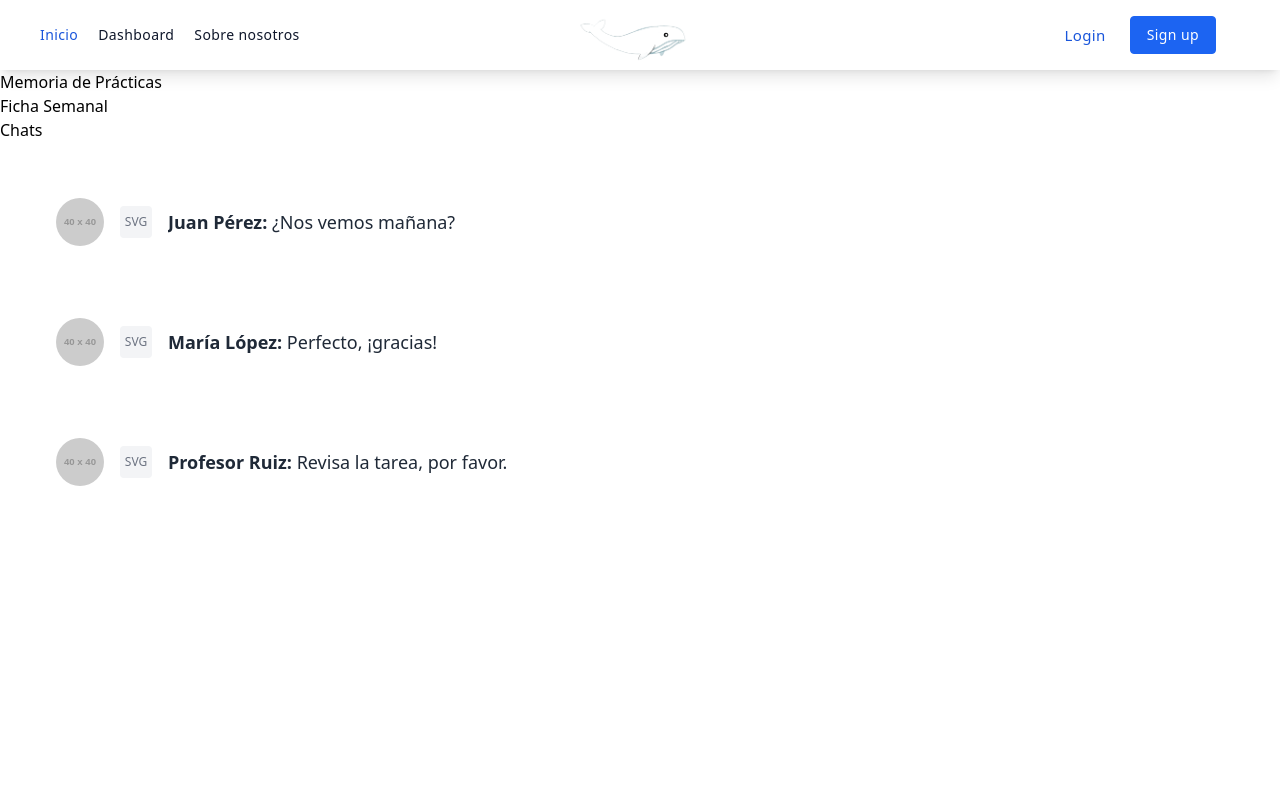
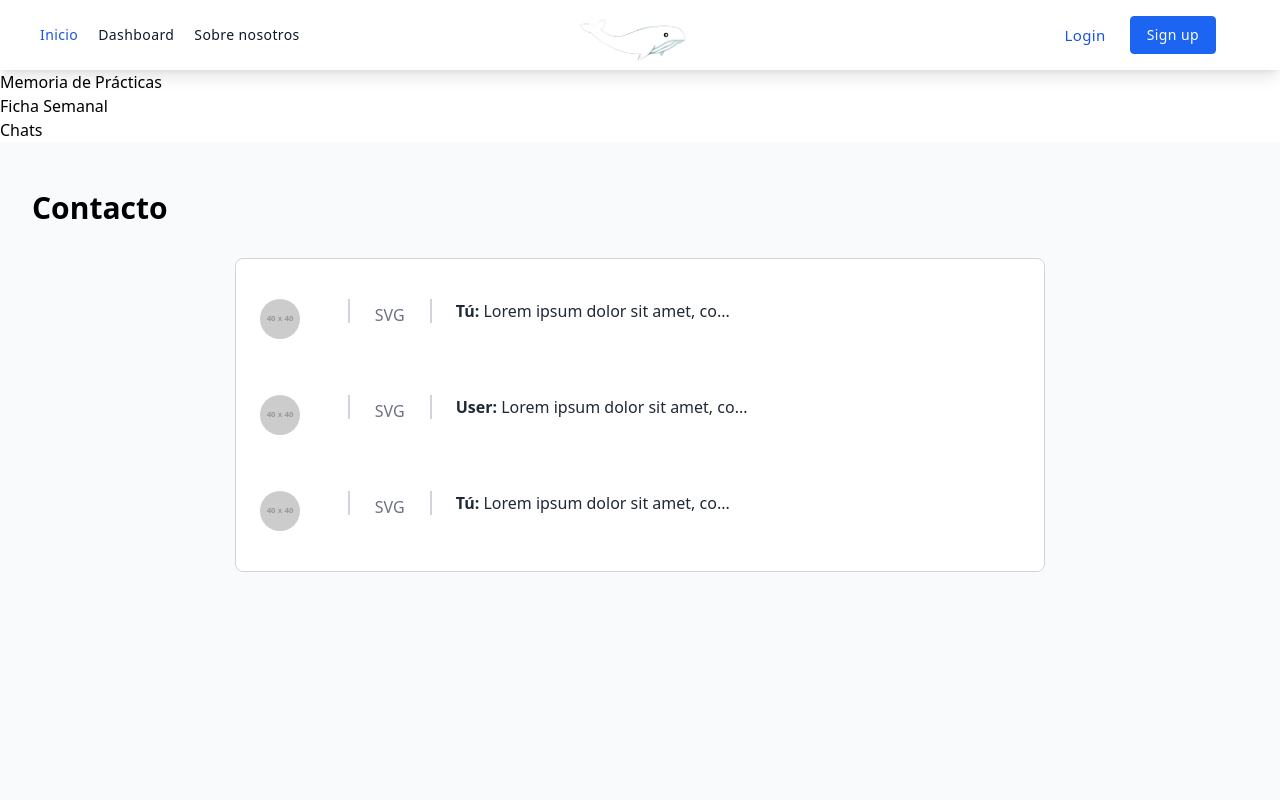
Before and after one commit to paurosmoleon/TFG, a React (Vite) app in the folder front/: page /dashboard/chats in a window 1280 px wide. Shown: the top 800 px of the page. Built offline with nearby package versions, Linux system fonts and the light colour scheme.

Commit message:
Añadir componente PerfilChat y actualizar rutas en Chats

```diff
--- a/front/src/App.tsx
+++ b/front/src/App.tsx
@@ -7,6 +7,7 @@ import Dashboard        from './components/dashbboard';
 import MemoriaPracticas from './components/dashboardsComponents/memoriaPracticas';
 import FichaSemanal     from './components/dashboardsComponents/fichaSemanal';
 import Chats            from './components/dashboardsComponents/chats';
+import PerfilChat       from './components/dashboardsComponents/perfilChat';
 import './index.css';
 
 function App() {
@@ -36,6 +37,10 @@ function App() {
           path="chats"
           element={<Chats />}
         />
+          <Route
+          path="perfil-chat"
+          element={<PerfilChat />}
+        />
       </Route>
 
       {/* Catch-all */}
--- a/front/src/components/dashboardsComponents/chats.tsx
+++ b/front/src/components/dashboardsComponents/chats.tsx
@@ -1,4 +1,5 @@
 import React, { useState } from 'react';
+import { Link } from 'react-router-dom';
 
 interface Chat {
   id: number;
@@ -8,25 +9,28 @@ interface Chat {
   role: 'tutor' | 'estudiante' | 'profesor';
 }
 
+const truncate = (text: string, max = 30) =>
+  text.length > max ? text.slice(0, max) + '...' : text;
+
 const dummyChats: Chat[] = [
   {
     id: 1,
     name: 'Juan Pérez',
-    last: '¿Nos vemos mañana?',
+    last: 'Lorem ipsum dolor sit amet, consectetur adipiscing elit. Nam nibh enim…',
     avatar: 'https://via.placeholder.com/40',
     role: 'tutor',
   },
   {
     id: 2,
     name: 'María López',
-    last: 'Perfecto, ¡gracias!',
+    last: 'Lorem ipsum dolor sit amet, consectetur adipiscing elit. Nam nibh enim…',
     avatar: 'https://via.placeholder.com/40',
     role: 'estudiante',
   },
   {
     id: 3,
     name: 'Profesor Ruiz',
-    last: 'Revisa la tarea, por favor.',
+    last: 'Lorem ipsum dolor sit amet, consectetur adipiscing elit. Nam nibh enim…',
     avatar: 'https://via.placeholder.com/40',
     role: 'profesor',
   },
@@ -35,40 +39,54 @@ const dummyChats: Chat[] = [
 const Chats: React.FC = () => {
   const [selectedChat, setSelectedChat] = useState<Chat | null>(null);
 
-  // LISTA A PANTALLA COMPLETA
+  //LISTA INICIAL PANTALLA COMPLETA
   if (!selectedChat) {
     return (
-      <div className="h-[calc(100vh-4rem)] bg-white overflow-y-auto p-8">
+      <div className="h-[calc(100vh-4rem)] bg-gray-50 overflow-y-auto px-8 py-12">
+        <h1 className="text-3xl font-bold mb-8 text-left">Contacto</h1>
+        <div className="w-2/3 mx-auto bg-white border border-gray-300 rounded-lg">
           {dummyChats.map((chat) => (
-          <div
+            <button
               key={chat.id}
               onClick={() => setSelectedChat(chat)}
-            className="flex items-center p-6 mb-6 cursor-pointer hover:bg-gray-50 transition rounded-lg"
+              className="w-full flex items-start px-6 py-4 my-6 hover:bg-gray-100 transition rounded cursor-pointer"
             >
               {/* Avatar */}
+              <Link to="/dashboard/perfil-chat" className="flex-shrink-0 mr-6">
                 <img
                   src={chat.avatar}
                   alt={chat.name}
-              className="w-12 h-12 rounded-full mr-4"
+                  className="w-10 h-10 rounded-full cursor-pointer transform transition duration-200 hover:scale-110"
                 />
+              </Link>
 
-            {/* Placeholder SVG */}
-            <div className="w-8 h-8 mr-4 flex items-center justify-center bg-gray-100 rounded">
-              <span
-                className="text-xs text-gray-500"
-                role="img"
-                aria-label="svg"
-              >
+              {/* Separador vertical entre avatar y SVG */}
+              <div className="h-6 border-r-2 border-gray-300 mx-6" />
+
+              {/* SVG de rol */}
+              <div className="flex items-center justify-center w-8 h-8 text-gray-500">
+                <span role="img" aria-label="svg">
                   SVG
                 </span>
               </div>
 
-            {/* Nombre: mensaje */}
-            <p className="flex-1 text-gray-800 text-lg truncate">
-              <span className="font-semibold">{chat.name}:</span> {chat.last}
+              {/* Separador vertical entre SVG y mensaje */}
+              <div className="h-6 border-r-2 border-gray-300 mx-6" />
+
+              {/* Texto */}
+              <p className="flex-1 text-gray-800 text-left">
+                <span className="font-semibold">
+                  {chat.role === 'tutor'
+                    ? 'Tú:'
+                    : chat.role === 'estudiante'
+                    ? 'User:'
+                    : 'Tú:'}
+                </span>{' '}
+                {truncate(chat.last, 30)}
               </p>
+            </button>
+          ))}
         </div>
-        ))}
       </div>
     );
   }
@@ -88,11 +106,13 @@ const Chats: React.FC = () => {
                 isActive ? 'bg-gray-100' : 'hover:bg-gray-50'
               }`}
             >
+              <Link to="/dashboard/perfil-chat" className="flex-shrink-0 mr-3">
                 <img
                   src={chat.avatar}
                   alt={chat.name}
-                className="w-10 h-10 rounded-full mr-3"
+                  className="w-10 h-10 rounded-full cursor-pointer transform transition duration-200 hover:scale-110"
                 />
+              </Link>
               <div className="w-6 h-6 mr-3 flex items-center justify-center bg-gray-100 rounded">
                 <span
                   className="text-xs text-gray-500"
@@ -103,7 +123,8 @@ const Chats: React.FC = () => {
                 </span>
               </div>
               <p className="flex-1 text-gray-800 truncate">
-                <span className="font-semibold">{chat.name}:</span> {chat.last}
+                <span className="font-semibold">{chat.name}:</span>{' '}
+                {truncate(chat.last, 30)}
               </p>
             </div>
           );
@@ -115,38 +136,38 @@ const Chats: React.FC = () => {
         <header className="flex items-center p-4 bg-white border-b border-gray-200">
           <button
             onClick={() => setSelectedChat(null)}
-            className="mr-4 text-blue-600 hover:underline"
+            className="mr-4 text-blue-600 hover:underline cursor-pointer"
           >
             ← Volver
           </button>
+          <Link to="/dashboard/perfil-chat" className="flex-shrink-0 mr-3">
             <img
               src={selectedChat.avatar}
               alt={selectedChat.name}
-            className="w-10 h-10 rounded-full mr-3"
+              className="w-10 h-10 rounded-full cursor-pointer transform transition duration-200 hover:scale-110"
             />
+          </Link>
           <h2 className="text-xl font-semibold text-gray-800">
             {selectedChat.name}
           </h2>
         </header>
 
-        {/* Cuerpo de mensajes */}
         <div className="flex-1 p-4 overflow-y-auto flex flex-col">
-          <div className="max-w-[60%] mb-4 p-3 rounded-xl bg-white self-start">
+          <div className="max-w-[80%] mb-4 p-3 rounded-xl bg-white self-start">
             Hola, ¿cómo te va con la memoria de prácticas?
           </div>
-          <div className="max-w-[60%] mb-4 p-3 rounded-xl bg-green-100 self-end">
+          <div className="max-w-[0%] mb-4 p-3 rounded-xl bg-green-100 self-end">
             Bien, casi termino la sección de justificación.
           </div>
         </div>
 
-        {/* Input */}
         <div className="flex items-center p-4 bg-white border-t border-gray-200">
           <input
             type="text"
             placeholder="Escribe un mensaje..."
             className="flex-1 border border-gray-300 rounded-full px-4 py-2 mr-2 focus:outline-none focus:ring-2 focus:ring-blue-400"
           />
-          <button className="px-4 py-2 bg-blue-600 text-white rounded-full font-semibold hover:bg-blue-700 transition">
+          <button className="px-4 py-2 bg-blue-600 text-white rounded-full font-semibold hover:bg-blue-700 transition cursor-pointer">
             Enviar
           </button>
         </div>
--- /dev/null
+++ b/front/src/components/dashboardsComponents/perfilChat.tsx
@@ -0,0 +1,7 @@
+const perfilChat = () => {
+  return (
+    <div>perfilChat</div>
+  )
+}
+
+export default perfilChat
```
Lines whose indentation alone changed are shown as unchanged.
